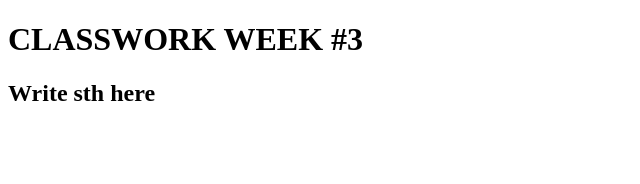
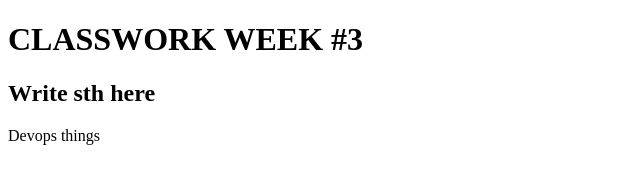
Before and after one commit to Blard-omu/Classwork, a plain HTML site: page index.html in a window 1280 px wide. Shown: the whole page, without its empty margins (0-640 px from the left). Drawn offline with Linux system fonts and the light colour scheme.

Commit message:
Update index.html
Nothing too serious again

```diff
--- a/index.html
+++ b/index.html
@@ -9,5 +9,6 @@
 <body>
     <h1>CLASSWORK WEEK #3</h1>
     <h2>Write sth here</h2>
+    <p>Devops things</p>
 </body>
 </html>
```
